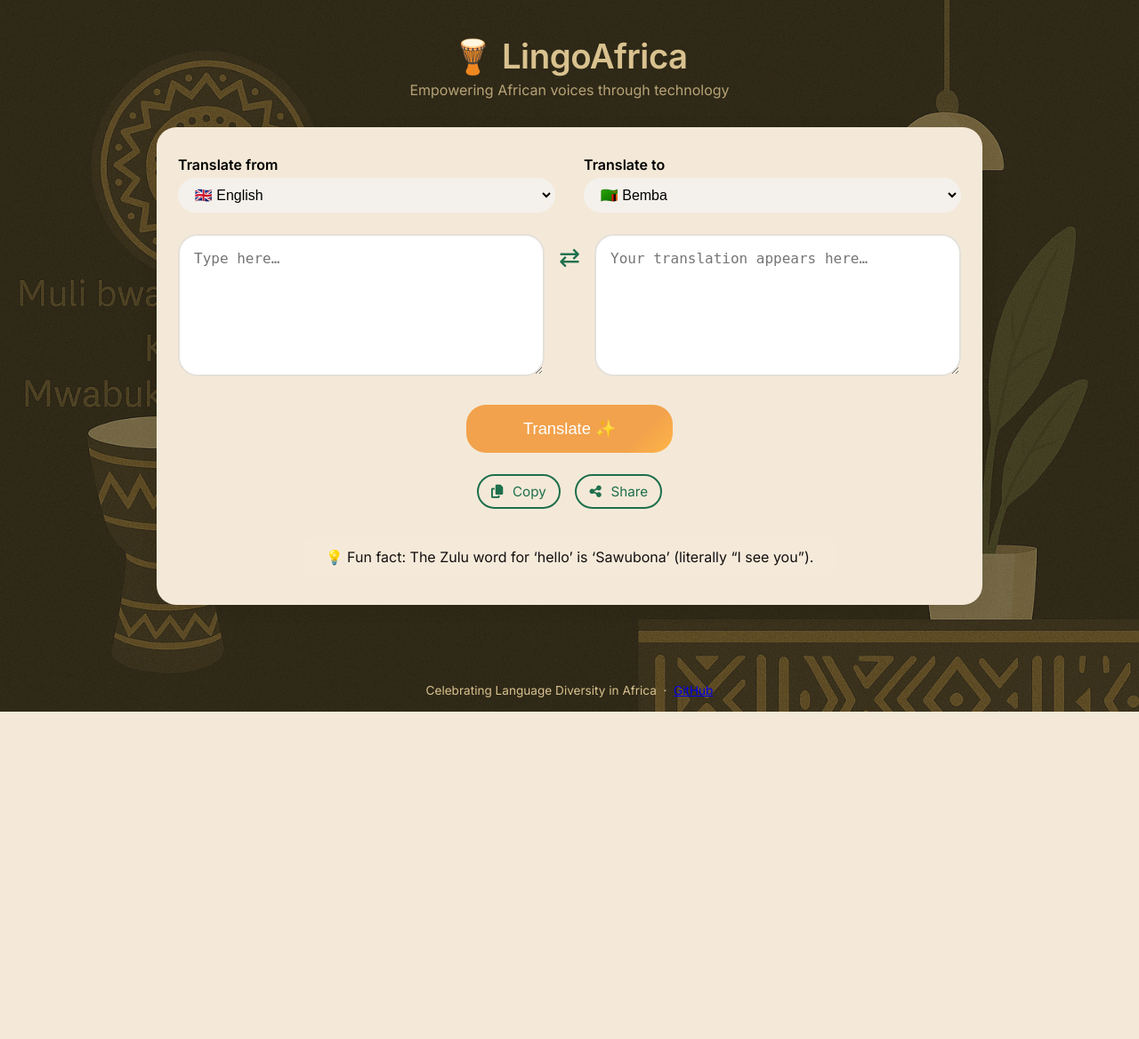
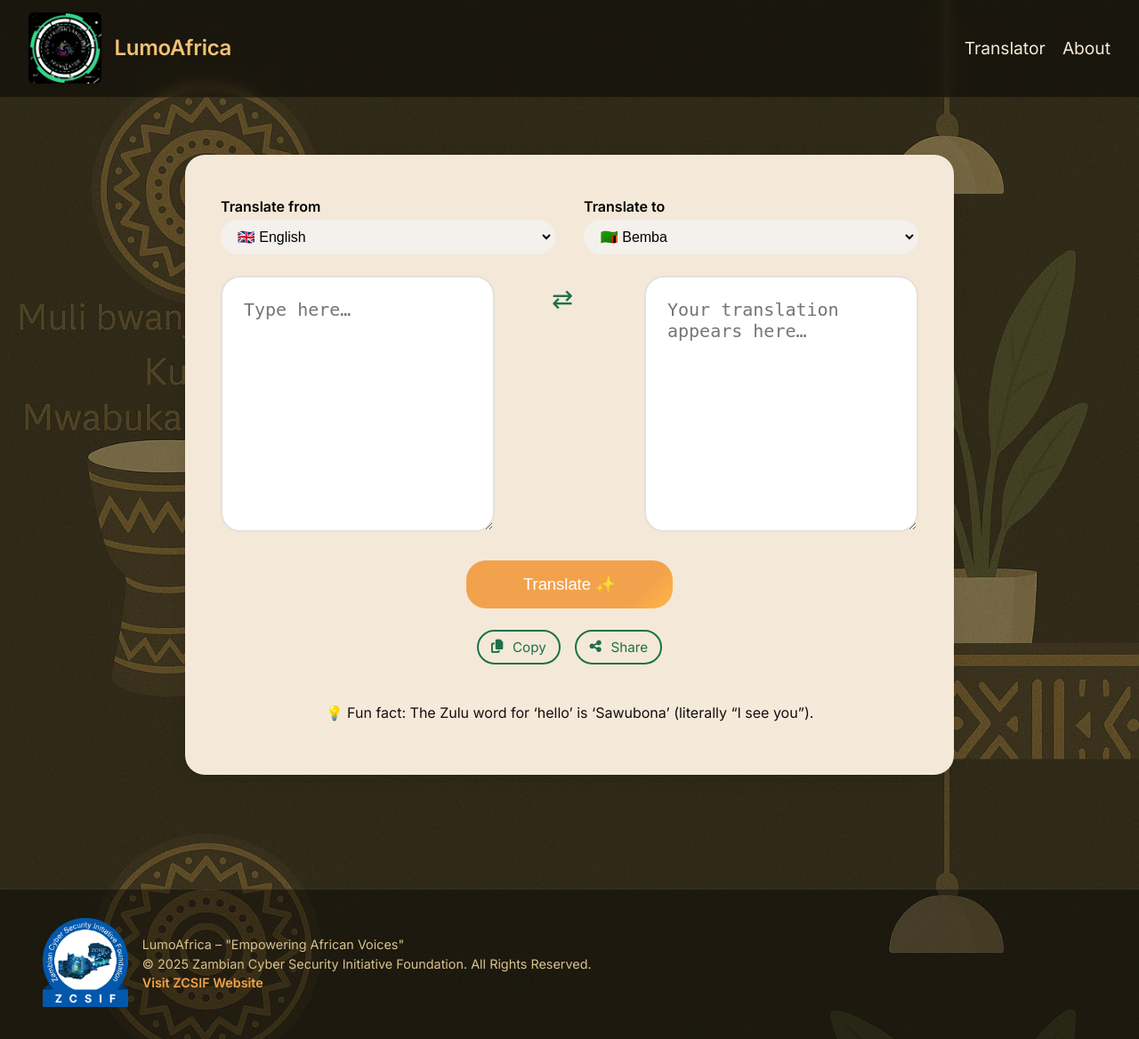
Before and after one commit to panesarravneet/Zambian-Language-Translator, a Flask app: page / in a window 1280 px wide. Shown: the whole page at 89% size. Before the commit the page ends 800 px from the top, so only its background shows below. Run offline with Flask 3, Linux system fonts and the light colour scheme.

Commit message:
Finished Up UI

```diff
--- a/LingoAfrica/app.py
+++ b/LingoAfrica/app.py
@@ -8,7 +8,7 @@
     return render_template("index.html",
                            zam_langs=ZAM_LANGS,
                            default_from="en",
-                           default_to="bem")   # tweak if desired
+                           default_to="bem")
 
 @app.post("/translate")
 def translate():
--- a/LingoAfrica/static/css/styles.css
+++ b/LingoAfrica/static/css/styles.css
@@ -49,19 +49,94 @@
 }
 header .tagline{ color:var(--hero-gold); opacity:.8; margin-top:.25rem }
 
-main{ flex:1 }
+main{
+  flex: 1;
+  display: flex;
+  align-items: center;
+  justify-content: center;
+  padding: 2rem 1rem;
+  min-height: calc(100vh - 5rem);}
 .container{
-  max-width:960px;
+  max-width:1520px;
   margin-inline:auto;
   padding:0 1rem 4rem;
 }
 
+/* -------------------------------------------------------
+   NAVIGATION HEADER
+-------------------------------------------------------- */
+.site-header {
+  background: rgba(0, 0, 0, 0.45);
+  backdrop-filter: blur(6px);
+  padding: 0.9rem 0;              /* tighter height */
+  margin-bottom: 2rem;
+  color: #f4e9d8;
+  border-bottom: 1px solid rgba(255, 255, 255, 0.08); /* subtle bottom line */
+}
+
+.nav-container {
+  display: flex;
+  justify-content: space-between;
+  align-items: center;
+  flex-wrap: wrap;
+  padding: 0 2rem;
+  width: 100%;             /* full width of header */
+  max-width: none;         /* remove restriction */
+  margin: 0 auto;
+}
+
+.logo {
+  font-size: 2.0rem;
+  font-weight: 700;
+  color: #f2c175;
+  display: flex;
+  align-items: center;
+  gap: 0.4rem;
+  letter-spacing: -0.25px;
+  line-height: 1.1;
+}
+
+.logo-img {
+  height: 80px;
+  width: auto;
+  border-radius: 6px;
+  margin-right: 0.5rem;
+  box-shadow: 0 2px 6px rgba(0,0,0,0.1);
+}
+
+.logo span {
+  font-size: 1.5rem;
+  vertical-align: middle;
+}
+
+.main-nav {
+  display: flex;
+  gap: 1.2rem;
+  align-items: center;
+}
+
+.main-nav a {
+  color: #f4e9d8;
+  text-decoration: none;
+  font-weight: 500;
+  font-size: 1.2rem;
+  transition: color 0.2s ease;
+}
+
+.main-nav a:hover {
+  color: #f2c175;
+}
+
 /* Card wrapper */
 .card{
+  width: 100%;
+  max-width: 1400px;
+  margin: 0 auto;
   background:var(--card-bg);
   border-radius:var(--radius);
   box-shadow:var(--shadow);
-  padding:2rem 1.5rem;
+  padding:3rem 2.5rem;
+  animation: fadeInUp 0.8s ease-out;
 }
 
 /* -----  Selector grid  ------------------------------------ */
@@ -93,19 +168,19 @@
 /* -----  Panels  ------------------------------------------- */
 .panels{
   display:grid;
-  grid-template-columns:1fr auto 1fr;
+  grid-template-columns:1fr 40px 1fr;
   align-items:start;
-  gap:1rem;
+  gap:4rem;
   margin-bottom:2rem;
 }
 textarea{
   width:100%;
-  min-height:10rem;
+  min-height:18rem;
   resize:vertical;
-  padding:1rem;
+  padding:1.5rem;
   border-radius:var(--radius);
   border:2px solid #E4E0DA;
-  font-size:1rem;
+  font-size:1.25rem;
   transition:box-shadow .2s,border-color .2s;
 }
 textarea:focus{
@@ -164,11 +239,66 @@
 .share button:hover{ background:rgba(30,111,77,.1) }
 
 /* -----  Footer  ------------------------------------------- */
-footer{
-  font-size:.85rem;
-  color:var(--hero-gold);
-  padding:1rem;
+.site-footer {
+  background: rgba(0, 0, 0, 0.4);
+  color: var(--hero-gold);
+  padding: 2rem 1rem;
+  margin-top: 2rem;
+  border-top: 1px solid rgba(255, 255, 255, 0.1);
 }
+
+.footer-content {
+  width: 100%;
+  display: flex;
+  align-items: center;
+  justify-content: space-between;
+  flex-wrap: wrap;
+  padding: 0 2rem;
+  gap: 1rem;
+}
+
+.footer-left {
+  flex-shrink: 0;
+}
+
+.footer-logo {
+  height: 100px;   /* nice small logo */
+  width: auto;
+}
+
+.footer-right {
+  flex: 1;
+  text-align: left;
+  font-size: 0.9rem;
+}
+
+.footer-right p {
+  margin: 0;
+  line-height: 1.5;
+}
+
+.site-footer a {
+  color: var(--hero-orange);
+  text-decoration: none;
+  font-weight: 600;
+}
+
+.site-footer a:hover {
+  text-decoration: underline;
+}
+
+/* Mobile tweak */
+@media (max-width: 640px) {
+  .footer-content {
+    flex-direction: column;
+    align-items: center;
+    text-align: center;
+  }
+  .footer-right {
+    text-align: center;
+  }
+}
+
 
 /* Toast */
 #toast{
@@ -207,3 +337,18 @@
   .panels{ grid-template-columns:1fr }
   .arrow{ display:none }
 }
+
+@keyframes fadeInUp {
+  from {
+    opacity: 0;
+    transform: translateY(30px);
+  }
+  to {
+    opacity: 1;
+    transform: translateY(0);
+  }
+}
+
+main {
+  animation: fadeInUp 0.8s ease-out;
+}
--- a/LingoAfrica/templates/base.html
+++ b/LingoAfrica/templates/base.html
@@ -2,28 +2,47 @@
 <html lang="en">
 <head>
     <meta charset="utf-8" />
-    <title>LingoAfrica – Empowering African Voices</title>
+    <title>LumoAfrica</title>
     <meta name="viewport" content="width=device-width, initial-scale=1" />
     <link href="{{ url_for('static', filename='css/styles.css') }}" rel="stylesheet" />
     <!-- Google Font for clean body text -->
     <link href="https://fonts.googleapis.com/css2?family=Inter:wght@400;600&display=swap" rel="stylesheet" />
     <!-- Font Awesome for copy / share icons -->
     <link rel="stylesheet" href="https://cdnjs.cloudflare.com/ajax/libs/font-awesome/6.5.0/css/all.min.css" />
+    <link rel="icon" type="image/png" href="{{ url_for('static', filename='img/africa.png') }}">
 </head>
 <body>
-    <header>
-        <h1>🪘 LingoAfrica</h1>
-        <p class="tagline">Empowering African voices through technology</p>
-    </header>
+    <header class="site-header">
+        <div class="container nav-container">
+          <div class="logo">
+            <img src="{{ url_for('static', filename='img/lumo.png') }}" alt="Lumo Logo" class="logo-img" />
+            <span>LumoAfrica</span>
+          </div>
+          <nav class="main-nav">
+            <a href="/">Translator</a>
+            <a href="/about">About</a>
+          </nav>
+        </div>
+      </header>
 
     <main>
         {% block content %}{% endblock %}
     </main>
 
-    <footer>
-        Celebrating Language Diversity in Africa &nbsp;·&nbsp;
-        <a href="https://github.com/panesarravneet/Zambian-Language-Translator">GitHub</a>
-    </footer>
+    <footer class="site-footer">
+        <div class="container footer-content">
+            <div class="footer-left">
+                <img src="{{ url_for('static', filename='img/zcsif.png') }}" alt="ZCSIF Logo" class="footer-logo">
+              </div>
+              <div class="footer-right">
+                <p>LumoAfrica – "Empowering African Voices"</p>
+                <p>© 2025 Zambian Cyber Security Initiative Foundation. All Rights Reserved.</p>
+                <p>
+                  <a href="https://zcsi-foundation.org/" target="_blank" rel="noopener noreferrer">Visit ZCSIF Website</a>
+                </p>
+              </div>
+        </div>
+      </footer>
 
     <script src="{{ url_for('static', filename='js/main.js') }}"></script>
 </body>
```
Also changed, not shown: LingoAfrica/assets/ZCSIF OFFICIAL LOGO.png (added), LingoAfrica/assets/africa.png (added), LingoAfrica/static/img/ZCSIF.png (added), LingoAfrica/static/img/africa.png (added), LingoAfrica/static/img/lumo.png (added), 2 other files.
